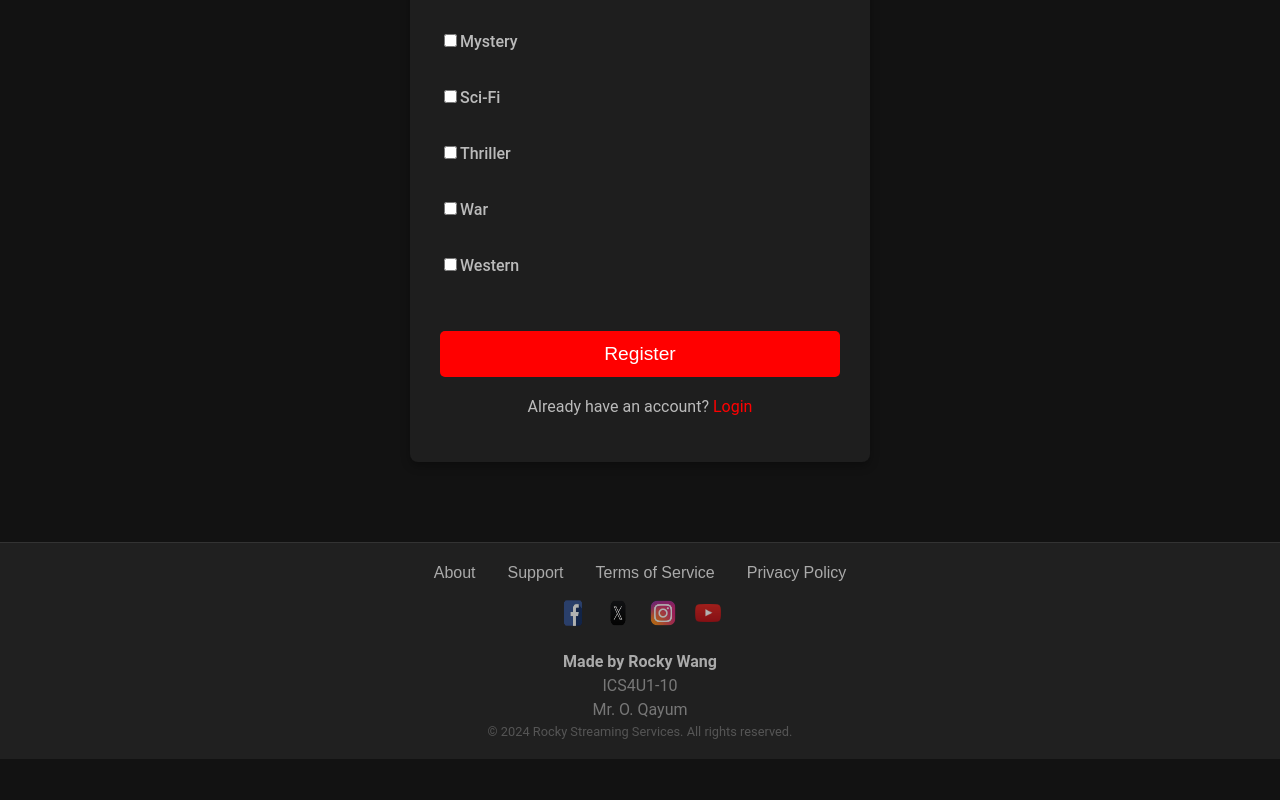
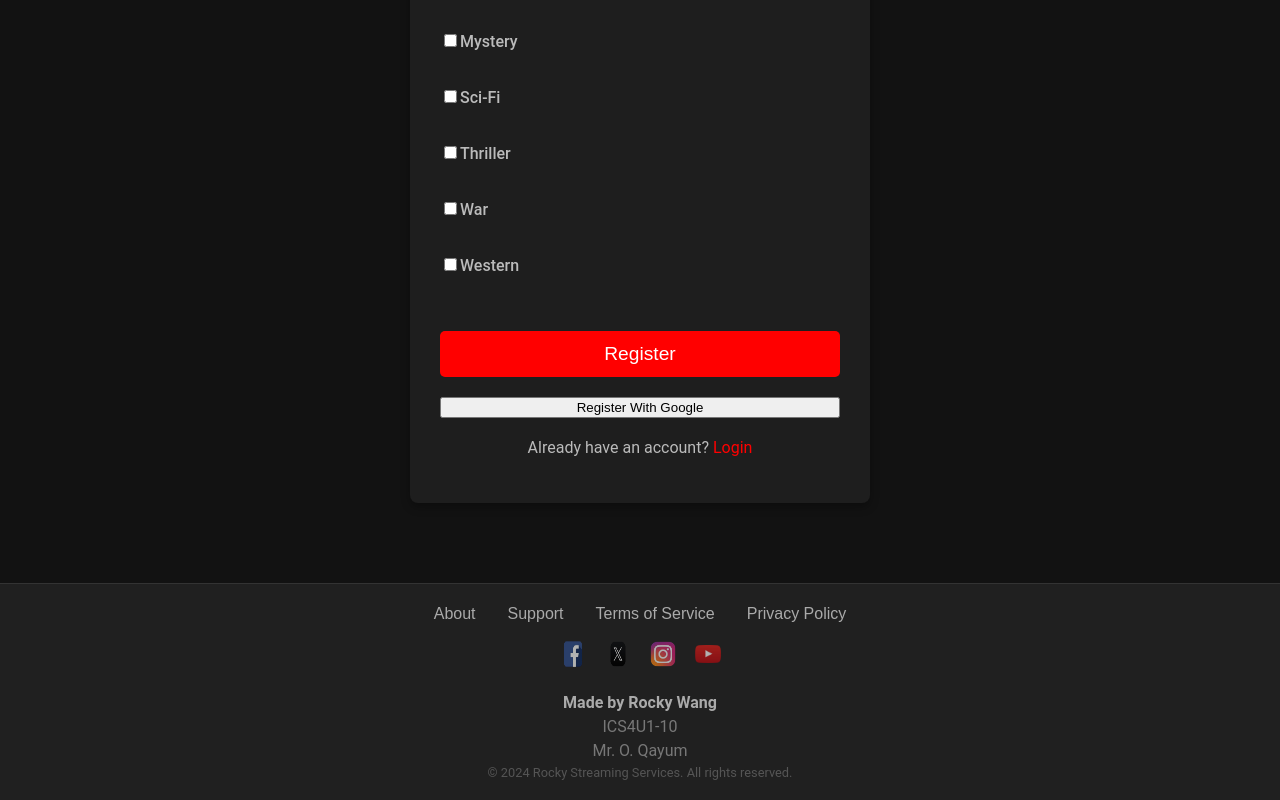
Before and after one commit to oRockstarCodes/RockyStreamingServices, a React (Vite) app: page /register in a window 1280 px wide. Shown: the part 1444-2244 px from the top of the page. Before the commit the page ends 2203 px from the top, so only its background shows below. Built offline with nearby package versions, Linux system fonts and the light colour scheme.

Commit message:
added register with google button

```diff
--- a/src/views/RegisterView.jsx
+++ b/src/views/RegisterView.jsx
@@ -79,10 +79,9 @@ function RegisterView() {
               </div>
             ))}
             <button id="register" style={{ cursor: 'pointer' }}>Register</button>
+            <button id="google-register" style={{ cursor: 'pointer '}}> Register With Google</button>
           </form>
-          <p className="login-link">
-            Already have an account? <Link to={'/login'}>Login</Link>
-          </p>
+          <p className="login-link">Already have an account? <Link to={'/login'}>Login</Link></p>
         </div>
       </div>
       <Footer />
```
Also changed, not shown: assets/google.png (added).
